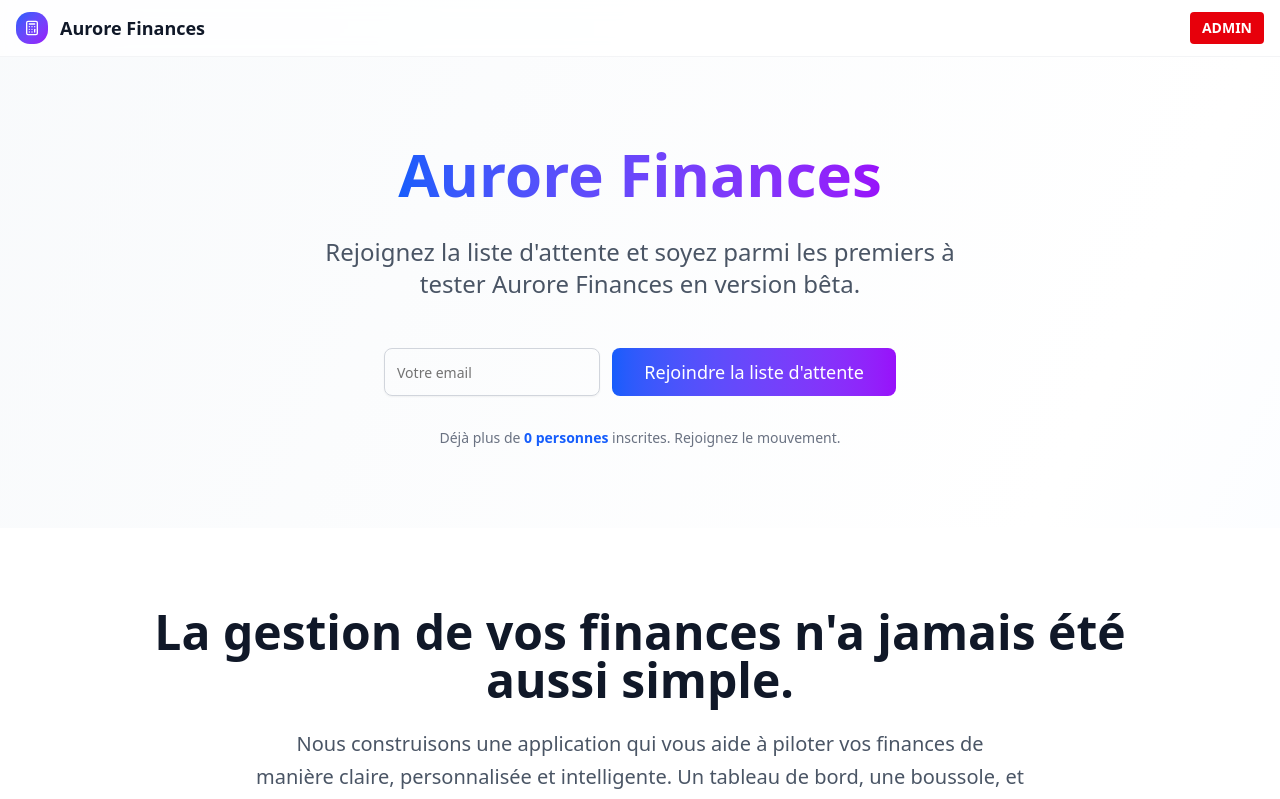
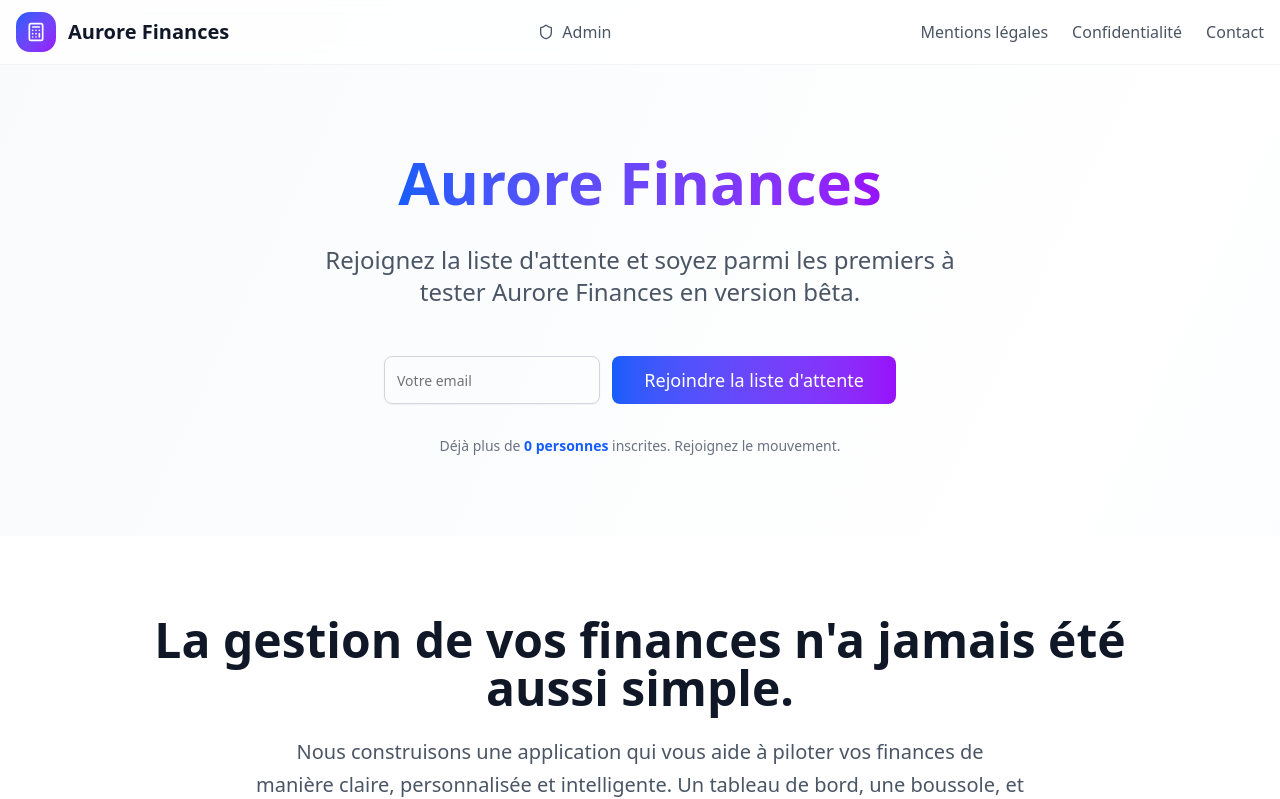
Before and after one commit to bencell11/aurore-finance, a Next.js app: page / in a window 1280 px wide. Shown: the top 799 px of the page. Built offline with nearby package versions, Linux system fonts and the light colour scheme; no server answers.

Commit message:
Simplifie le bouton Admin: supprime bandeau jaune et utilise le même style que desktop

```diff
--- a/app/page.tsx
+++ b/app/page.tsx
@@ -153,23 +153,47 @@ export default function HomePage() {
 
       {/* Header */}
       <header className="bg-white/80 backdrop-blur-sm border-b border-gray-100 sticky top-0 z-50">
-        <div className="px-4 py-3 flex items-center justify-between">
-          {/* Logo ET Admin Button ensemble */}
-          <div className="flex items-center gap-3 flex-1">
-            <div className="h-8 w-8 bg-gradient-to-br from-blue-600 to-purple-600 rounded-xl flex items-center justify-center">
-              <Calculator className="h-4 w-4 text-white" />
+        <div className="container mx-auto px-4 py-3 flex items-center justify-between">
+          {/* Logo */}
+          <div className="flex items-center gap-3">
+            <div className="h-8 w-8 md:h-10 md:w-10 bg-gradient-to-br from-blue-600 to-purple-600 rounded-xl flex items-center justify-center">
+              <Calculator className="h-4 w-4 md:h-5 md:w-5 text-white" />
             </div>
-            <span className="text-lg font-bold text-gray-900">
+            <span className="text-lg md:text-xl font-bold text-gray-900">
               Aurore Finances
             </span>
-            {/* Admin Button juste après le logo */}
+          </div>
+
+          {/* Admin Button - Même style sur tous les écrans */}
+          <a
+            href="/admin/login-simple"
+            className="text-gray-600 hover:text-blue-600 transition-colors flex items-center gap-2 px-3 py-2 rounded-lg hover:bg-gray-50"
+          >
+            <Shield className="h-4 w-4" />
+            <span>Admin</span>
+          </a>
+
+          {/* Desktop Navigation - Caché sur mobile */}
+          <nav className="hidden md:flex items-center gap-6">
             <a
-              href="/admin/login-simple"
-              className="ml-auto bg-red-600 text-white px-3 py-1.5 rounded font-bold text-sm"
+              href="/mentions-legales"
+              className="text-gray-600 hover:text-blue-600 transition-colors"
             >
-              ADMIN
+              Mentions légales
             </a>
-          </div>
+            <a
+              href="/confidentialite"
+              className="text-gray-600 hover:text-blue-600 transition-colors"
+            >
+              Confidentialité
+            </a>
+            <a
+              href="/contact"
+              className="text-gray-600 hover:text-blue-600 transition-colors"
+            >
+              Contact
+            </a>
+          </nav>
         </div>
 
         {/* Mobile Navigation Menu */}
@@ -201,16 +225,6 @@ export default function HomePage() {
           </div>
         )}
       </header>
-
-      {/* Gros bouton Admin sur mobile uniquement */}
-      <div className="md:hidden bg-yellow-400 p-2">
-        <a
-          href="/admin/login-simple"
-          className="block text-center bg-black text-white py-3 font-bold text-lg rounded"
-        >
-          CLIQUEZ ICI POUR ADMIN
-        </a>
-      </div>
 
       {/* Hero Section */}
       <section className="py-20 px-6">
```
